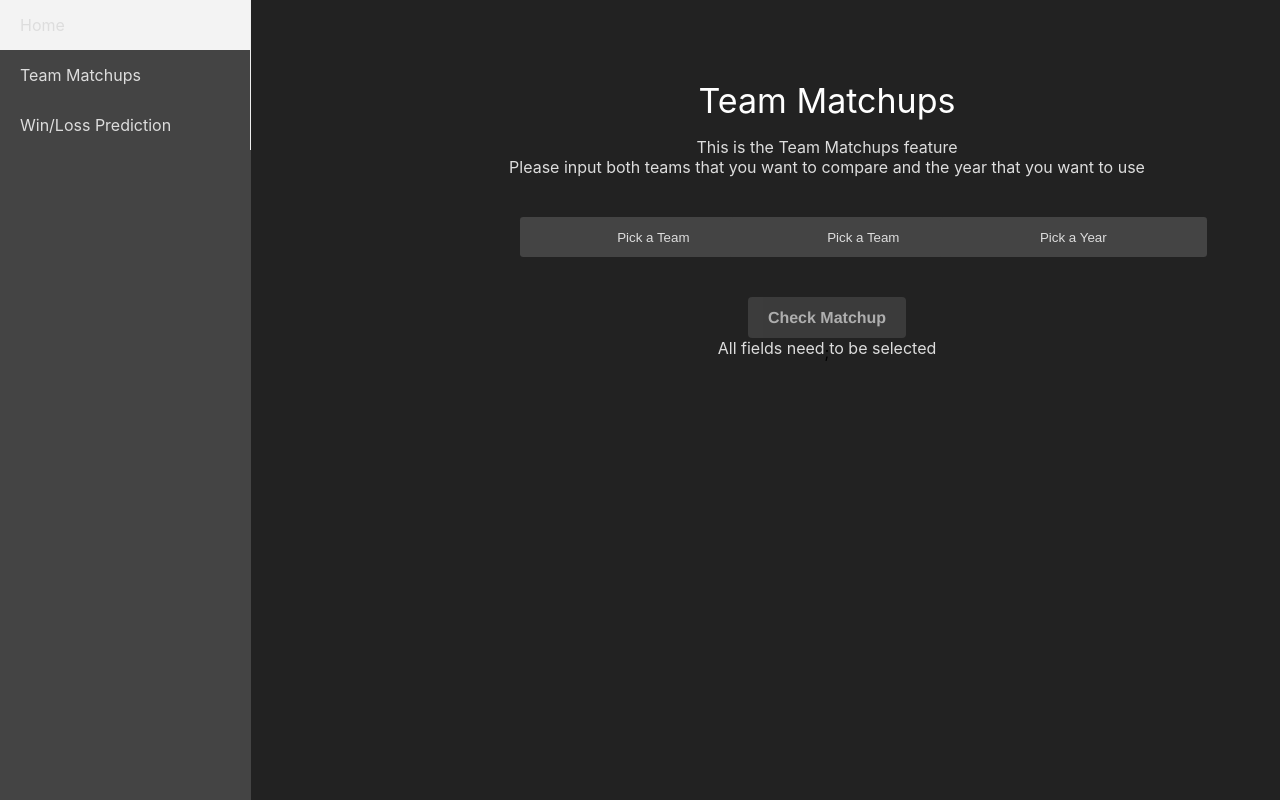
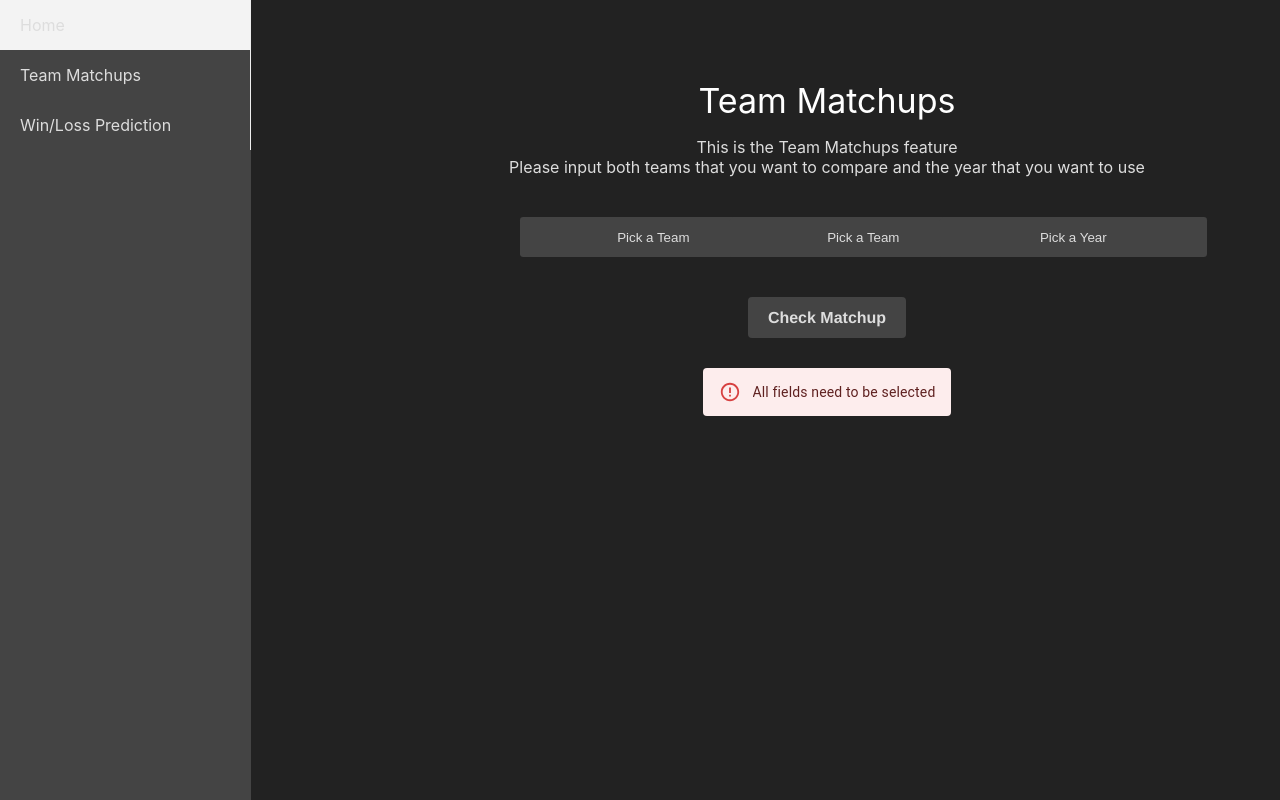
Before and after one commit to parathan/NBAMatchups, a React (Create React App) app in the folder WebApp/webapp/: page /matchups in a window 1280 px wide. Both pictures are taken after a click on the button "Check Matchup". Shown: the top 800 px of the page. Built offline with nearby package versions, Linux system fonts and the light colour scheme.

Commit message:
Style Error message

```diff
--- a/WebApp/webapp/src/pages/Matchups/index.module.css
+++ b/WebApp/webapp/src/pages/Matchups/index.module.css
@@ -111,7 +111,12 @@ select {
     touch-action: manipulation;
 }
 
-.submit:hover,
-.submit:focus {
+.submit:hover {
     opacity: .75;
 }
+
+.errMessage {
+    width: fit-content;
+    margin: 0 auto;
+    margin-top: 3%;
+}
--- a/WebApp/webapp/src/pages/Matchups/index.tsx
+++ b/WebApp/webapp/src/pages/Matchups/index.tsx
@@ -7,7 +7,7 @@ import { MatchupData } from '../../interfaces/data';
 import { teamsNames } from '../../constants/teamNames';
 import { years } from '../../constants/years';
 import axios from 'axios';
-import { Grid } from '@mui/material';
+import { Alert, Grid } from '@mui/material';
 
 
 function Matchups() {
@@ -132,8 +132,10 @@ function Matchups() {
         <div className={`${styles.description} ${progressVisible ? styles.notHidden : styles.hidden}`}>
           In Progress
         </div>
-        <div className={`${styles.description} ${errorVisible ? styles.notHidden : styles.hidden}`}>
-          {errMessage}
+        <div className={`${styles.errMessage} ${errorVisible ? styles.notHidden : styles.hidden}`}>
+          <Alert severity='error'>
+            {errMessage}
+          </Alert>
         </div>
         <Grid container spacing={2} className={`${imageClass} ${successVisible ? styles.notHidden : styles.hidden}`}>
           <Grid item xs={4}>
@@ -160,7 +162,7 @@ function Matchups() {
               team1Trad={sliderData.team1Trad}
               team2Trad_Op={sliderData.team2Trad_Op}
             />
-        )};
+        )}
       </div>
     </Layout>
   );
```
